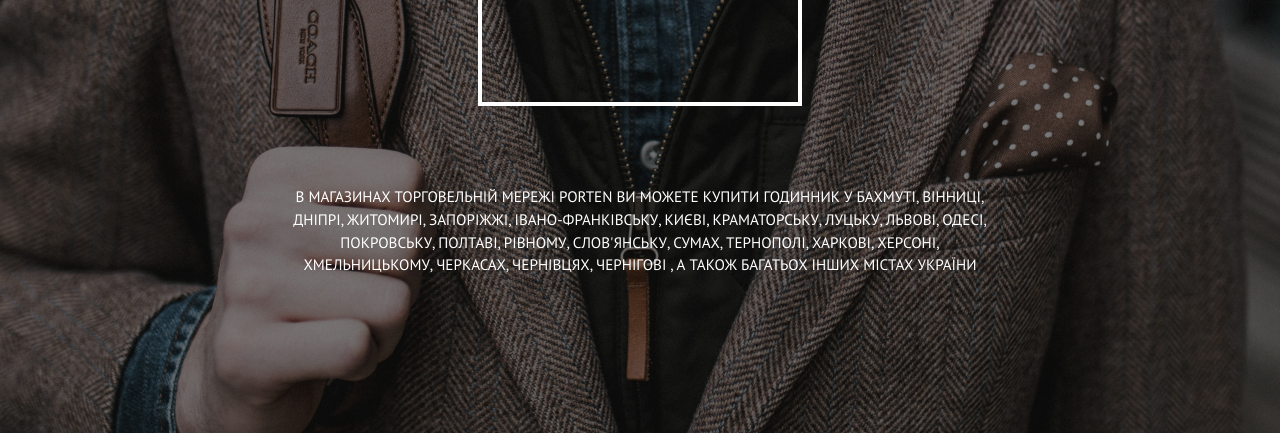
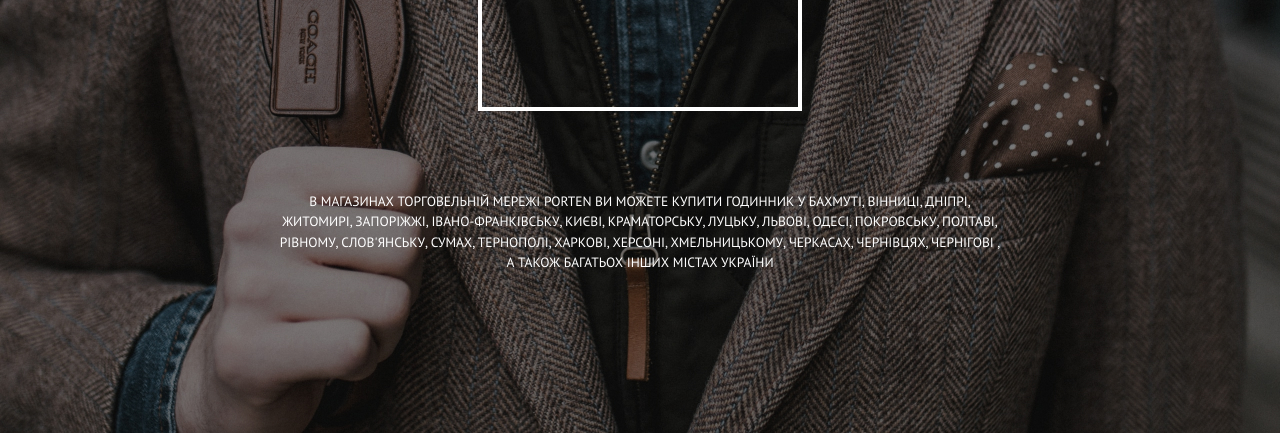
Before and after one commit to Vovababiichuk/PORTEN-Gulp-Landing, a website: page src/index.html in a window 1280 px wide. Shown: the part 500-933 px from the top of the page. Drawn offline with nearby package versions, Linux system fonts and the light colour scheme; files that its build step writes are made by us from their sources; a web font is replaced by a local one.

Commit message:
test Chrom

```diff
--- a/src/scss/_hero.scss
+++ b/src/scss/_hero.scss
@@ -45,3 +45,11 @@
 	text-align: center;
 	@include fz(16, 14);
 }
+
+/* Стилі, які застосовуються тільки в Google Chrome */
+@media screen and (-webkit-min-device-pixel-ratio:0) {
+	/* ваші стилі для Google Chrome */
+	.hero__text {
+		@include fz(16, 10);
+	}
+}
```
Also changed, not shown: build/css/style.css, build/css/style.min.css.
